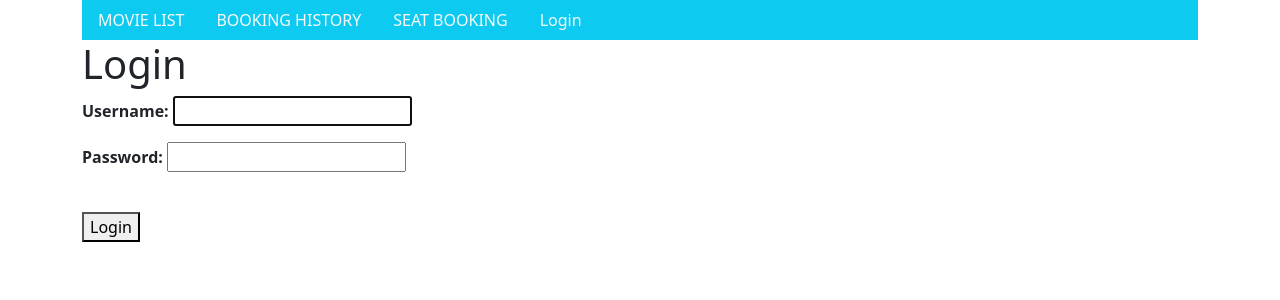
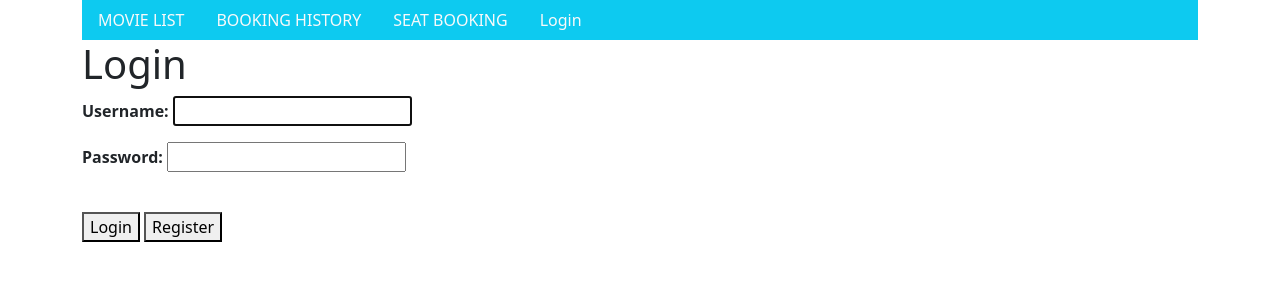
Before and after one commit to JHarttUCCS/cs4300, a Django app: page /accounts/login/ in a window 1280 px wide. Shown: the top 300 px of the page. Run offline with Django 4.2, Linux system fonts and the light colour scheme; some libraries are stand-ins or nearby versions.

Commit message:
Linked up register to user login

```diff
--- a/homework2/Bookings/BookingsApp/templates/registration/login.html
+++ b/homework2/Bookings/BookingsApp/templates/registration/login.html
@@ -28,9 +28,8 @@
         </p>
         <br>
         <button type="submit" value="login" id="login-button">Login</button>
-            {% comment %}<button id="register-nav-button">
+            <button id="register-nav-button">
             <a href="{% url 'registerView' %}" style="color:black; text-decoration: none;">Register</a>
-            {% endcomment %}
         </button>
         <input type="hidden" name="next" value="{{ next }}">
     </form>
```
